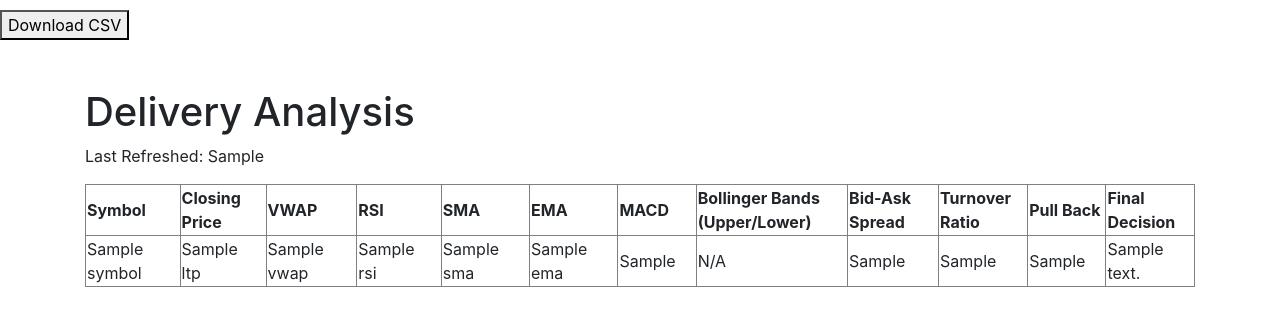
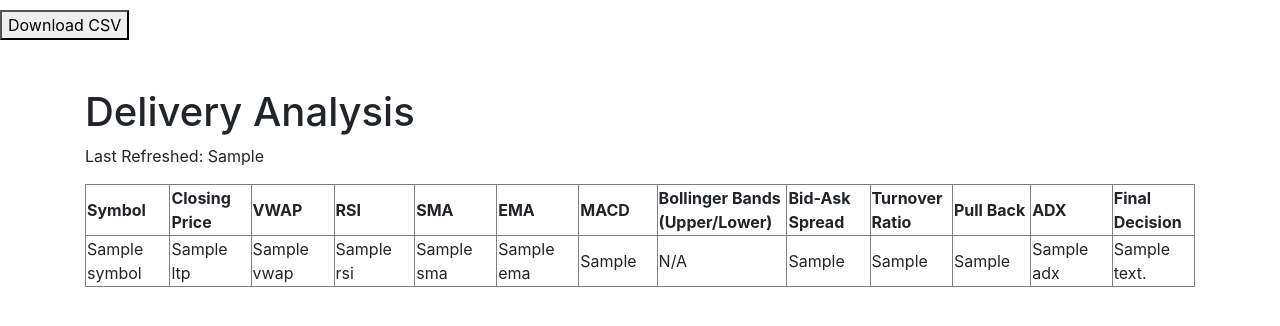
Before and after one commit to prasanthdoccash/nifty50, a Flask app: template templates/delivery_analysis.html in a window 1280 px wide. Shown: the part 56-382 px from the top of the page. Run offline with Flask 2, Linux system fonts and the light colour scheme; the template is opened without the code that fills it: most values are stand-ins (such as "Sample title", 1, 10 or a date in 2020); parts of the project's set-up code (start-up, migrations or seed data) failed here and were passed over; some libraries are stand-ins or nearby versions.

Commit message:
Update delivery_analysis.html

```diff
--- a/templates/delivery_analysis.html
+++ b/templates/delivery_analysis.html
@@ -99,6 +99,7 @@
                 <th>Bid-Ask Spread</th>
                 <th>Turnover Ratio</th>
                 <th>Pull Back</th>
+                <th>ADX</th>
                 <th>Final Decision</th>
             </tr>
         </thead>
@@ -132,6 +133,7 @@
                 <td>{{ result.indicators_data['Bid-Ask Spread'] }}</td>
                 <td>{{ result.indicators_data['Turnover Ratio'] }}</td>
                 <td>{{ result.indicators_data['pullback_buy_action'] }}</td>
+                <td>{{ result.indicators_data['adx'] }}</td>
                 <td>{{ result.decision }}</td>
             </tr>
             {% endfor %}
```
